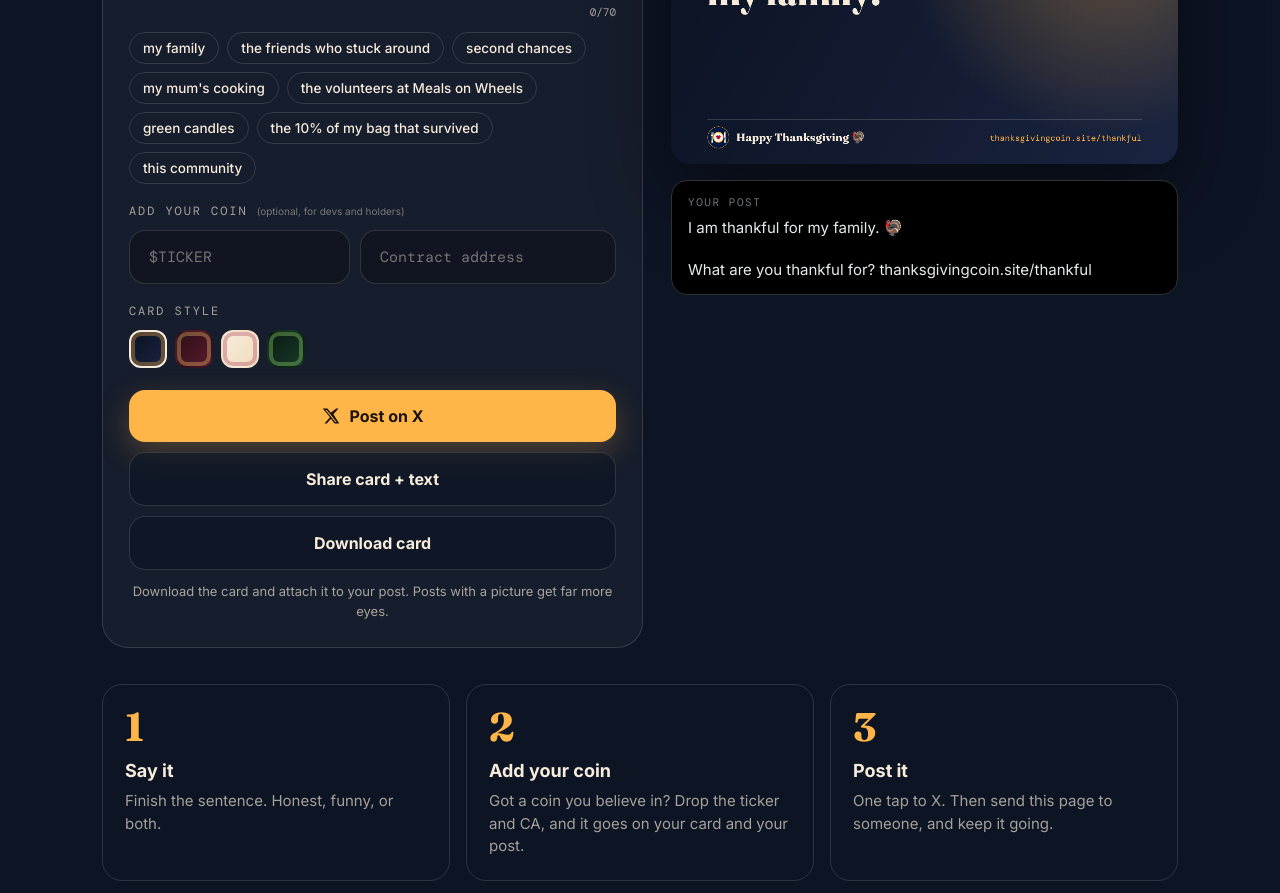
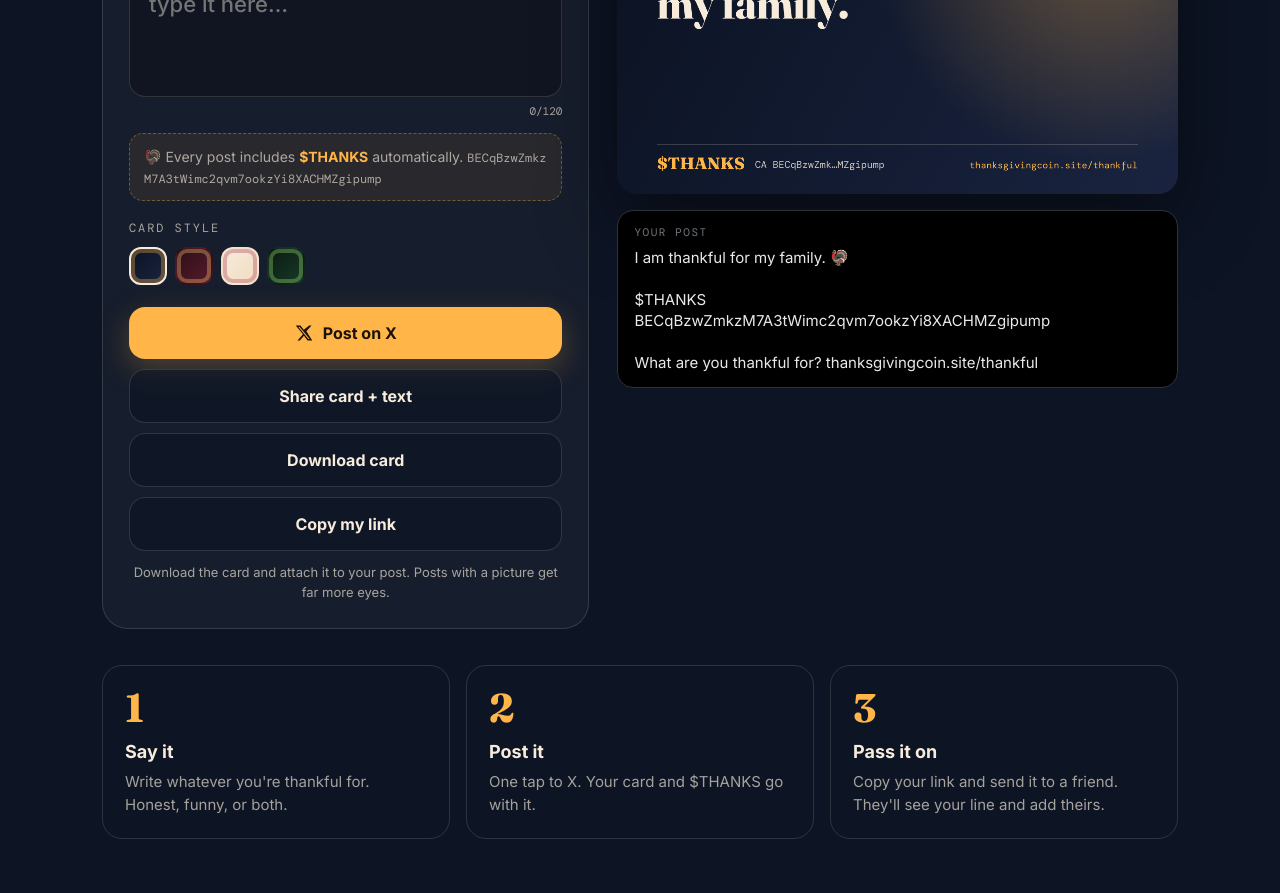
Before and after one commit to barnsrebirth1/thanksgiving, a plain HTML site: page thankful/index.html in a window 1280 px wide. Shown: the part 1151-2044 px from the top of the page. Drawn offline with Linux system fonts and the light colour scheme.

Commit message:
Thankful page: free-text box, $THANKS added to every post, share links, turkey card
Co-Authored-By: Claude Opus 5.5 <noreply@anthropic.com>
Claude-Session: https://claude.ai/code/session_01GGesYyPGQceyrKENQf3Nij

```diff
--- a/thankful/index.html
+++ b/thankful/index.html
@@ -70,7 +70,10 @@ label small { text-transform: none; letter-spacing: 0; font-family: Inter, sans-
 .field:focus-within { border-color: var(--amber); }
 .field span { font-family: Fraunces, serif; font-style: italic; font-size: 21px; color: var(--amber); white-space: nowrap; }
 .field input { flex: 1; min-width: 0; background: none; border: 0; outline: 0; color: var(--cream); font: 500 19px Inter, sans-serif; }
-.field.mono input { font: 15px "DM Mono", monospace; }
+.field.area { flex-direction: column; align-items: stretch; gap: 6px; }
+.field textarea { background: none; border: 0; outline: 0; resize: none; color: var(--cream); font: 500 22px/1.35 Inter, sans-serif; min-height: 92px; }
+.coinNote { margin-top: 14px; padding: 12px 14px; border-radius: 14px; background: rgba(255,181,71,.08); border: 1px dashed rgba(255,181,71,.35); font-size: 14px; color: var(--dim); } .coinNote b { color: var(--amber); } .coinNote span { font-family: "DM Mono", monospace; font-size: 12px; word-break: break-all; }
+.shared { display: none; margin: 0 auto 18px; max-width: 640px; padding: 12px 18px; border-radius: 14px; background: rgba(255,181,71,.1); border: 1px solid rgba(255,181,71,.35); font-size: 16px; } .shared.on { display: block; } .shared b { color: var(--amber); }
 .two { display: grid; grid-template-columns: .55fr 1fr; gap: 10px; }
 .count { text-align: right; font-family: "DM Mono", monospace; font-size: 11px; color: var(--dim); margin-top: 6px; }
 .chips { display: flex; flex-wrap: wrap; gap: 8px; margin-top: 12px; }
@@ -104,6 +107,7 @@ footer { border-top: 1px solid var(--line); padding: 30px 0 44px; color: var(--d
   <div class="feed" id="feed"></div>
   <div class="shade"></div>
   <div class="heroIn">
+    <div class="shared" id="shared"></div>
     <div class="tag"><i></i>Trending on X today</div>
     <h1>The whole timeline<br>is <em>thankful.</em></h1>
     <p class="lede">Founders, athletes, degens, your mum. Today everyone on X is finishing the same sentence. <b style="color:var(--cream)">"I am thankful for…"</b></p>
@@ -118,18 +122,17 @@ footer { border-top: 1px solid var(--line); padding: 30px 0 44px; color: var(--d
     <h2 class="h2">Finish the sentence. <em>Post it.</em></h2>
     <div class="grid">
       <div class="panel">
-        <label for="t">What are you thankful for?</label>
-        <div class="field"><span>I am thankful for</span><input id="t" maxlength="70" placeholder="my family" autocomplete="off"></div>
-        <div class="count"><span id="n">0</span>/70</div>
-        <div class="chips" id="chips"></div>
-        <label>Add your coin <small>(optional, for devs and holders)</small></label>
-        <div class="two"><div class="field mono"><input id="tk" maxlength="12" placeholder="$TICKER" autocomplete="off"></div><div class="field mono"><input id="ca" maxlength="64" placeholder="Contract address" autocomplete="off" spellcheck="false"></div></div>
+        <label for="t">What are you thankful for? <small>(write anything)</small></label>
+        <div class="field area"><span>I am thankful for</span><textarea id="t" maxlength="120" rows="3" placeholder="type it here…"></textarea></div>
+        <div class="count"><span id="n">0</span>/120</div>
+        <div class="coinNote">🦃 Every post includes <b id="cTick"></b> automatically. <span id="cCa"></span></div>
         <label>Card style</label>
         <div class="styles" id="styles"></div>
         <div class="btns">
           <a class="btn main" id="post" href="#" target="_blank" rel="noopener"><svg viewBox="0 0 24 24" fill="currentColor"><path d="M18.9 2H22l-6.8 7.8L23 22h-6.2l-4.8-6.3L6.4 22H3.3l7.3-8.3L1 2h6.3l4.4 5.8L18.9 2zm-1.1 18h1.7L6.3 3.9H4.5L17.8 20z"/></svg>Post on X</a>
           <button class="btn" id="share" type="button" hidden>Share card + text</button>
           <button class="btn" id="dl" type="button">Download card</button>
+          <button class="btn" id="cp" type="button">Copy my link</button>
         </div>
         <p class="hint">Download the card and attach it to your post. Posts with a picture get far more eyes.</p>
       </div>
@@ -139,15 +142,16 @@ footer { border-top: 1px solid var(--line); padding: 30px 0 44px; color: var(--d
       </div>
     </div>
     <div class="how">
-      <div><b>1</b><h3>Say it</h3><p>Finish the sentence. Honest, funny, or both.</p></div>
-      <div><b>2</b><h3>Add your coin</h3><p>Got a coin you believe in? Drop the ticker and CA, and it goes on your card and your post.</p></div>
-      <div><b>3</b><h3>Post it</h3><p>One tap to X. Then send this page to someone, and keep it going.</p></div>
+      <div><b>1</b><h3>Say it</h3><p>Write whatever you're thankful for. Honest, funny, or both.</p></div>
+      <div><b>2</b><h3>Post it</h3><p>One tap to X. Your card and $THANKS go with it.</p></div>
+      <div><b>3</b><h3>Pass it on</h3><p>Copy your link and send it to a friend. They'll see your line and add theirs.</p></div>
     </div>
   </div>
 </section>
 
-<footer><div class="wrap">Made by the team behind <a href="../">$THANKS</a>, the Thanksgiving charity coin for Meals on Wheels America. Happy Thanksgiving. 🦃<br><span style="opacity:.7">Adding a CA puts it in your own post. We don't check or endorse any coin. Always do your own research.</span></div></footer>
+<footer><div class="wrap">Made by the team behind <a href="../">$THANKS</a>, the Thanksgiving charity coin for Meals on Wheels America. Happy Thanksgiving. 🦃<br><span style="opacity:.7">Memecoins are risky. Only buy what you can afford to lose.</span></div></footer>
 <div id="toast"></div>
+<script src="../config.js"></script>
 <script>
 (() => {
   const $ = (id) => document.getElementById(id);
@@ -159,23 +163,23 @@ footer { border-top: 1px solid var(--line); padding: 30px 0 44px; color: var(--d
   let cols = ""; for (let c = 0; c < 4; c++) { const pick = LINES.slice().sort(() => rnd() - .5).slice(0, 12); const html = pick.map(card).join(""); cols += `<div class="col">${html}${html}</div>`; }
   $("feed").innerHTML = cols;
 
-  const IDEAS = ["my family", "the friends who stuck around", "second chances", "my mum's cooking", "the volunteers at Meals on Wheels", "green candles", "the 10% of my bag that survived", "this community"];
-  $("chips").innerHTML = IDEAS.map((i) => `<button class="chip" type="button">${i}</button>`).join("");
-  document.querySelectorAll(".chip").forEach((b) => (b.onclick = () => { $("t").value = b.textContent; update(); }));
+  const COIN = { ticker: "$THANKS", ca: (window.TG_CONFIG && window.TG_CONFIG.CA) || "BECqBzwZmkzM7A3tWimc2qvm7ookzYi8XACHMZgipump" };
+  $("cTick").textContent = COIN.ticker; $("cCa").textContent = COIN.ca;
+  const qs = new URLSearchParams(location.search), shared = (qs.get("t") || "").slice(0, 120).replace(/[<>]/g, "");
+  if (shared) { $("shared").innerHTML = `Someone is thankful for <b>${shared.replace(/[.!]+$/, "")}</b>. What about you?`; $("shared").classList.add("on"); }
   const STYLES = [{ a: "#0b1222", b: "#1a2440", acc: "#ffb547", txt: "#f7ecdb" }, { a: "#2a0f18", b: "#5a1a2b", acc: "#ffcf73", txt: "#fff4e4" }, { a: "#f7ecdb", b: "#f1dcc0", acc: "#a8324f", txt: "#1d1410" }, { a: "#0b1a12", b: "#173a28", acc: "#9fe870", txt: "#f1fbe9" }];
   let st = 0; $("styles").innerHTML = STYLES.map((s, i) => `<button class="sw${i ? "" : " on"}" type="button" style="background:linear-gradient(135deg,${s.a},${s.b});box-shadow:inset 0 0 0 4px ${s.acc}55" data-i="${i}" aria-label="Style ${i + 1}"></button>`).join("");
   document.querySelectorAll(".sw").forEach((b) => (b.onclick = () => { st = +b.dataset.i; document.querySelectorAll(".sw").forEach((x) => x.classList.toggle("on", x === b)); draw(); }));
 
   const cv = $("cv"), x = cv.getContext("2d"), logo = new Image(); logo.src = "../assets/logo-192.png";
   const clean = (s) => s.trim().replace(/[.!]+$/, "");
-  const line = () => clean($("t").value) || "my family";
-  const tick = () => { let t = $("tk").value.trim().toUpperCase().replace(/[^A-Z0-9$]/g, ""); if (t && t[0] !== "$") t = "$" + t; return t; };
-  const ca = () => $("ca").value.trim();
+  const line = () => clean($("t").value.replace(/\s+/g, " ")) || "my family";
+  const tick = () => COIN.ticker, ca = () => COIN.ca;
   function wrap(text, maxW) { const w = text.split(" "), out = []; let cur = ""; for (const k of w) { const t = cur ? cur + " " + k : k; if (x.measureText(t).width > maxW && cur) { out.push(cur); cur = k; } else cur = t; } if (cur) out.push(cur); return out; }
   function draw() {
     const S = STYLES[st], W = 1200, H = 675; const g = x.createLinearGradient(0, 0, W, H); g.addColorStop(0, S.a); g.addColorStop(1, S.b); x.fillStyle = g; x.fillRect(0, 0, W, H);
     const gl = x.createRadialGradient(1030, 130, 0, 1030, 130, 480); gl.addColorStop(0, S.acc + "55"); gl.addColorStop(1, S.acc + "00"); x.fillStyle = gl; x.fillRect(0, 0, W, H);
-    x.fillStyle = S.acc; x.globalAlpha = .9; x.fillRect(1024, 30, 12, 64); x.beginPath(); x.arc(1030, 122, 28, 0, 7); x.fill(); x.globalAlpha = 1;
+    x.font = "130px serif"; x.textAlign = "center"; x.fillText("🦃", 1040, 170); x.textAlign = "left";
     x.textAlign = "left"; x.fillStyle = S.acc; x.font = "italic 600 52px Fraunces"; x.fillText("I am thankful for", 86, 200);
     let size = 92; const txt = line() + "."; x.font = `800 ${size}px Fraunces`; let ls = wrap(txt, 1000); while ((ls.length > 3) && size > 44) { size -= 6; x.font = `800 ${size}px Fraunces`; ls = wrap(txt, 1000); }
     x.fillStyle = S.txt; ls.forEach((l, i) => x.fillText(l, 86, 200 + size * 1.08 * (i + 1)));
@@ -185,9 +189,11 @@ footer { border-top: 1px solid var(--line); padding: 30px 0 44px; color: var(--d
     else { if (logo.complete && logo.naturalWidth) { x.save(); x.beginPath(); x.arc(112, 612, 26, 0, 7); x.clip(); x.drawImage(logo, 86, 586, 52, 52); x.restore(); } x.fillStyle = S.txt; x.font = "700 26px Fraunces"; x.fillText("Happy Thanksgiving 🦃", 154, 621); }
     x.textAlign = "right"; x.fillStyle = S.acc; x.font = "20px 'DM Mono'"; x.fillText("thanksgivingcoin.site/thankful", 1114, 620);
   }
-  function text() { const t = tick(), c = ca(); let s = `I am thankful for ${line()}. 🦃`; if (t || c) s += `\n\n${[t, c].filter(Boolean).join("\n")}`; s += `\n\nWhat are you thankful for? thanksgivingcoin.site/thankful`; return s; }
+  function text() { return `I am thankful for ${line()}. 🦃\n\n${tick()}\n${ca()}\n\nWhat are you thankful for? thanksgivingcoin.site/thankful`; }
   function update() { $("n").textContent = $("t").value.length; const s = text(); $("pv").textContent = s; $("post").href = "https://x.com/intent/post?text=" + encodeURIComponent(s); draw(); }
-  ["t", "tk", "ca"].forEach((id) => $(id).addEventListener("input", update));
+  $("t").addEventListener("input", update);
+  const myLink = () => location.origin + location.pathname + "?t=" + encodeURIComponent(line());
+  $("cp").onclick = () => { navigator.clipboard?.writeText(myLink()).then(() => toast("Link copied. Send it to a friend"), () => toast(myLink())); };
   const toast = (m) => { const e = $("toast"); e.textContent = m; e.classList.add("on"); clearTimeout(e._t); e._t = setTimeout(() => e.classList.remove("on"), 1800); };
   const blob = () => new Promise((res) => cv.toBlob(res, "image/png"));
   $("dl").onclick = async () => { const b = await blob(), a = document.createElement("a"); a.href = URL.createObjectURL(b); a.download = "i-am-thankful.png"; a.click(); toast("Card saved. Attach it to your post"); };
```
